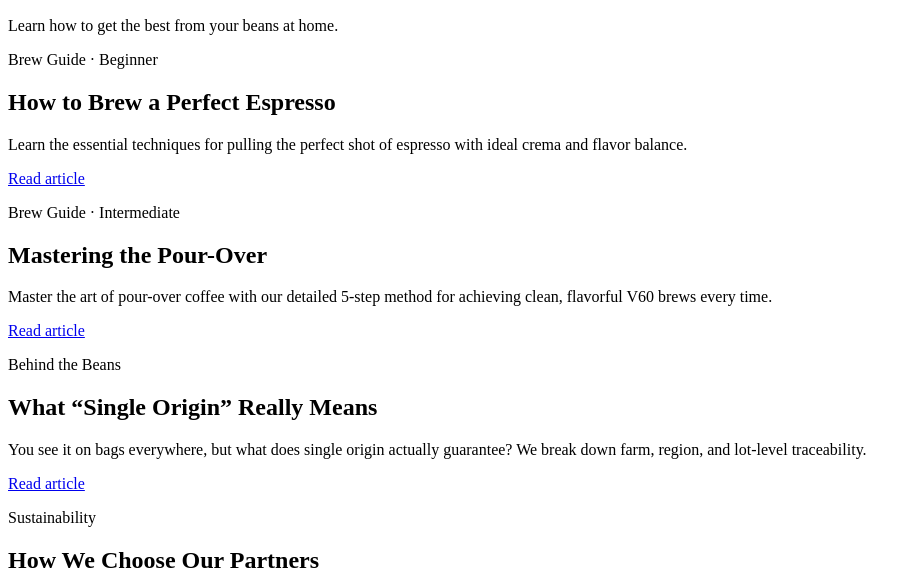
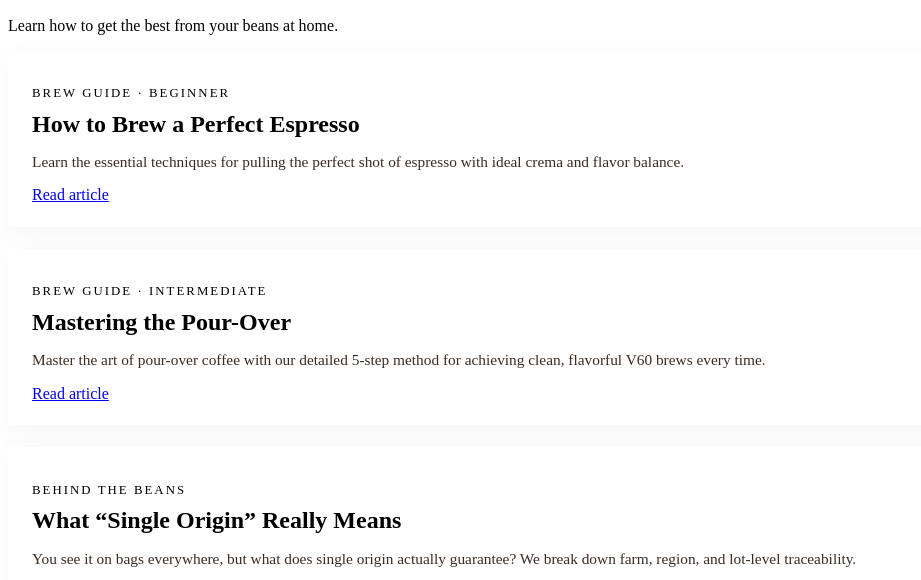
Before and after one commit to pepeps/NCI_coffe_roast-republic, a plain HTML site: page blog.html in a window 1280 px wide. Shown: the part 200-780 px from the top of the page, without its empty margins (0-921 px from the left). Drawn offline with Linux system fonts and the light colour scheme.

Commit message:
add css and script

```diff
--- a/blog.html
+++ b/blog.html
@@ -75,36 +75,8 @@
             sourcing and environmental stewardship.</p>
           <a href="#" class="article_link">Read article </a>
         </article>
-
-
       </div>
     </section>
-
-
-
-
-
-
-
-
-
-
-
-
-
-
-
-
-
-
-
-
-
-
-
-
-
-
   </main>
 
 
@@ -116,6 +88,11 @@
   </footer>
 
   <!--script-->
+  <!--update the year in the footer-->
+  <script>
+    document.getElementById('year').textContent = new Date().getFullYear();
+  </script>
+
 
 </body>
 
--- a/css/style.css
+++ b/css/style.css
@@ -1,3 +1,49 @@
+/* blog page style */
+.blog_grid {
+  display: grid;
+  gap: 1.4rem;
+}
+
+.blog_article {
+  border-radius: var(--radius-lg);
+  /*round corner*/
+  padding: 1.4rem 1.5rem;
+  border: 1px solid var(--border-soft);
+  /*it's a soft border color*/
+  background-color: #fff;
+  box-shadow: 0 10px 30px rgba(34, 25, 16, 0.04);
+  /*shadow effect...not that obvious*/
+}
+
+.blog_title {
+  font-size: 0.8rem;
+  letter-spacing: 0.16em;
+  text-transform: uppercase;
+  color: var(--coffee-muted);
+  /*light coffee color*/
+  margin-bottom: 0.6rem;
+}
+
+.blog_article h2 {
+  margin: 0 0 0.5rem;
+}
+
+.outline {
+  font-size: 0.96rem;
+  color: #3b2b22;
+}
+
+.blog-link {
+  display: inline-flex;
+  margin-top: 0.7rem;
+  font-size: 0.9rem;
+  color: var(--coffee-brown);
+  text-decoration: underline;
+  text-underline-offset: 0.18em;
+}
+
+
+/* contact page style */
 .contact-layout {
   display: grid;
   grid-template-columns: minmax(0, 0.9fr) minmax(0, 1.1fr);
```
